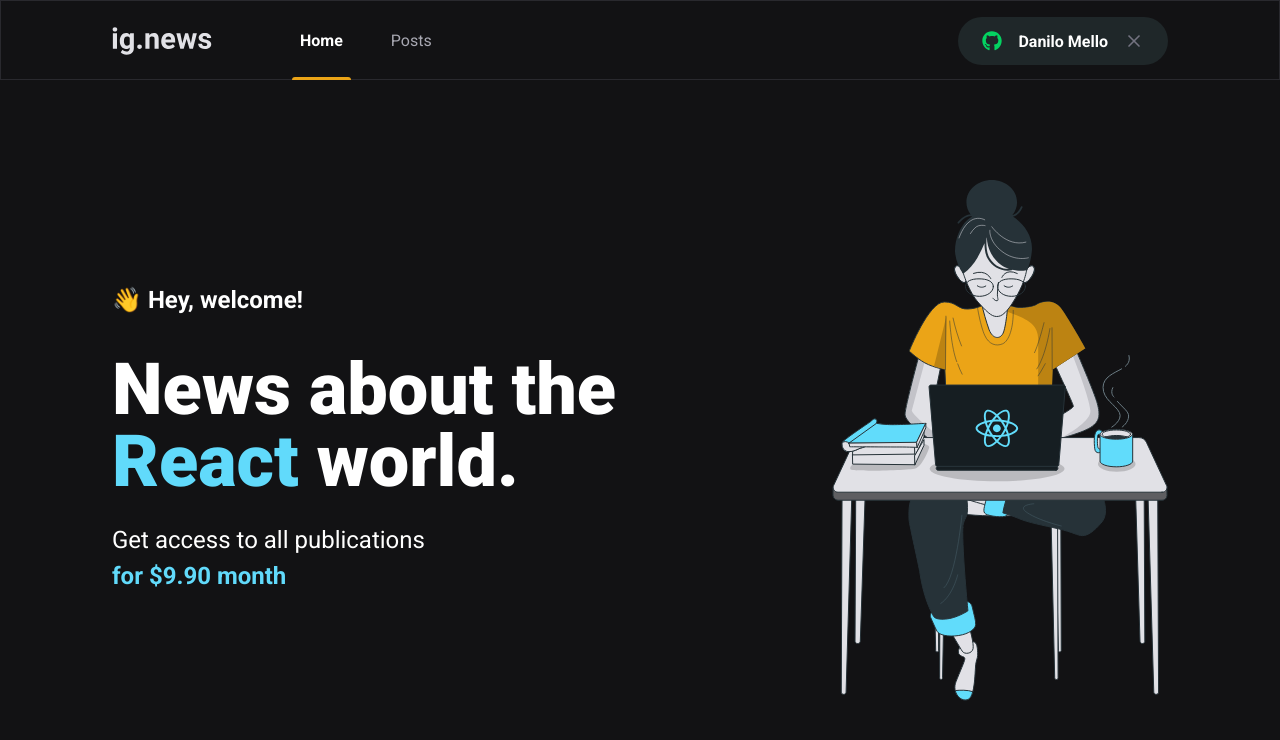
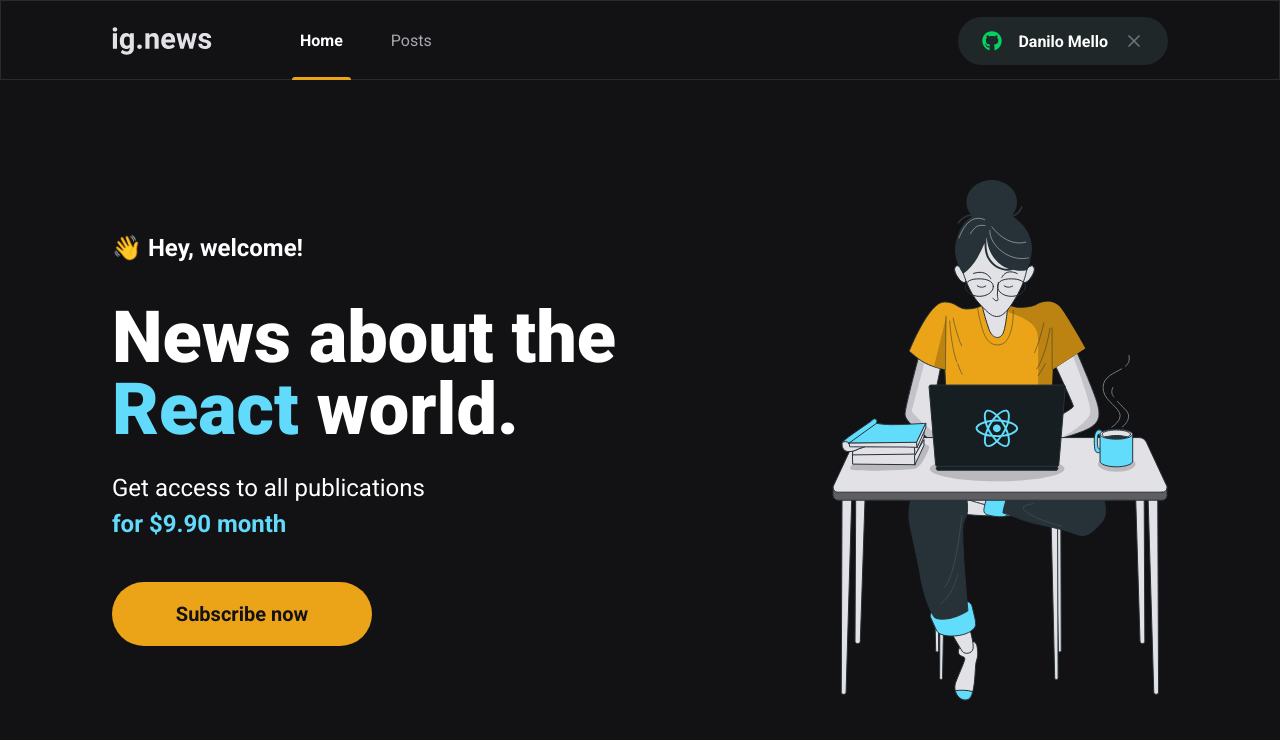
Before and after one commit to daniilomello/ignews-ts, a Next.js app: page / in a window 1280 px wide. Shown: the top 740 px of the page. Built offline with nearby package versions, Linux system fonts and the light colour scheme.

Commit message:
feat: add subscribe button component

```diff
--- /dev/null
+++ b/src/components/subscribe-button/subscribe-button.component.tsx
@@ -0,0 +1,9 @@
+import styles from './subscribe-button.module.scss';
+
+export function SubscribeButton() {
+  return (
+    <button type="button" className={styles.subscribeButton}>
+      Subscribe now
+    </button>
+  )
+}
--- /dev/null
+++ b/src/components/subscribe-button/subscribe-button.module.scss
@@ -0,0 +1,18 @@
+.subscribeButton {
+  width: 260px;
+  height: 4rem;
+  border: 0;
+  border-radius: 2rem;
+  background-color: var(--yellow-500);
+  color: var(--gray-900);
+  font-size: 1.25rem;
+  font-weight: bold;
+  display: flex;
+  align-items: center;
+  justify-content: center;
+  transition: all 0.5s ease;
+  &:hover {
+    filter: brightness(0.8);
+    transition: all 0.5s ease;
+  }
+}
--- a/src/pages/index.tsx
+++ b/src/pages/index.tsx
@@ -1,5 +1,6 @@
 import type { NextPage } from 'next';
 import Head from 'next/head';
+import { SubscribeButton } from '../components/subscribe-button/subscribe-button.component';
 import styles from '../styles/home.module.scss';
 
 const Home: NextPage = () => {
@@ -16,6 +17,7 @@ const Home: NextPage = () => {
             Get access to all publications <br />
             <span>for $9.90 month</span>
           </p>
+          <SubscribeButton />
         </section>
 
         <img src="/images/avatar.svg" alt="a avatar illustration" />
--- a/src/styles/home.module.scss
+++ b/src/styles/home.module.scss
@@ -31,4 +31,7 @@
       font-weight: bold;
     }
   }
+  > button {
+    margin-top: 2.5rem;
+  }
 }
```
